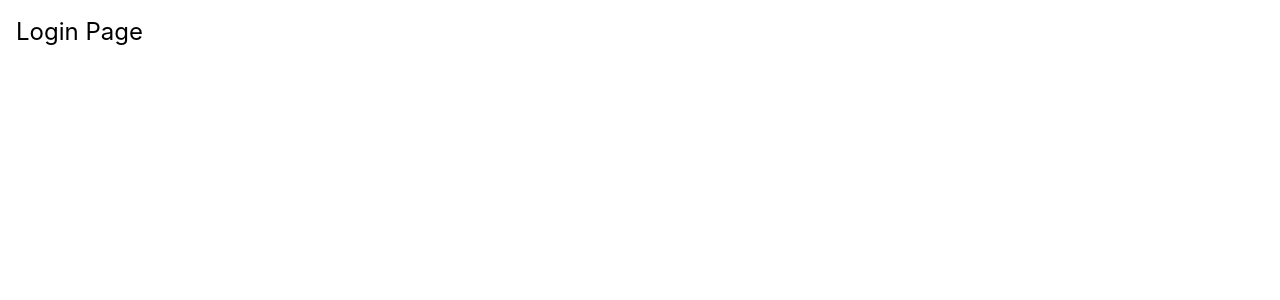
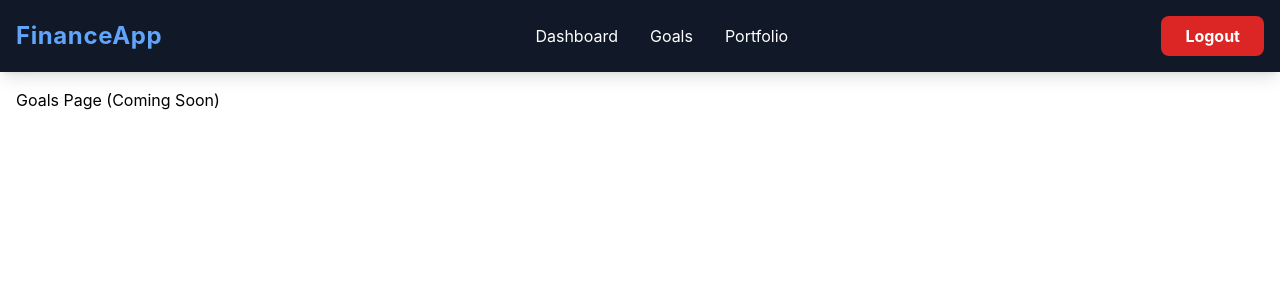
Before and after one commit to springboardmentor973/wealth-management-project, a React (Create React App) app in the folder frontend/: page /goals in a window 1280 px wide. Shown: the top 300 px of the page. Built offline with nearby package versions, Linux system fonts and the light colour scheme.

Commit message:
Final Navbar with links and logout

```diff
--- a/frontend/src/App.js
+++ b/frontend/src/App.js
@@ -1,10 +1,37 @@
+import React from "react";
+import { BrowserRouter as Router, Routes, Route } from "react-router-dom";
+
+// Import your Navbar
+import Navbar from "./components/Navbar";
+
+// Import the Login page you already had
 import Login from "./pages/Login";
 
 function App() {
   return (
-    <div className="p-4">
-      <Login />
-    </div>
+    // We MUST wrap everything in Router for the Navbar links to work
+    <Router>
+      <div className="app-container">
+        {/* This places the Navbar at the top of every page */}
+        <Navbar />
+
+        <div className="p-4">
+          <Routes>
+            {/* Route 1: Show Login page by default */}
+            <Route path="/" element={<Login />} />
+
+            {/* Route 2: Explicit Login path */}
+            <Route path="/login" element={<Login />} />
+
+            {/* Temporary Placeholders for your Navbar links
+               (So you can click them without errors for your screenshot) */}
+            <Route path="/dashboard" element={<h2>Dashboard Page (Coming Soon)</h2>} />
+            <Route path="/goals" element={<h2>Goals Page (Coming Soon)</h2>} />
+            <Route path="/portfolio" element={<h2>Portfolio Page (Coming Soon)</h2>} />
+          </Routes>
+        </div>
+      </div>
+    </Router>
   );
 }
 
--- a/frontend/src/components/Navbar.js
+++ b/frontend/src/components/Navbar.js
@@ -1,38 +1,28 @@
 import React from 'react';
-import { Link } from 'react-router-dom';
+import { Link, useNavigate } from 'react-router-dom';
 
 const Navbar = () => {
+  const navigate = useNavigate();
+
+  const handleLogout = () => {
+    localStorage.removeItem('access_token'); // Clears the token
+    navigate('/login'); // Redirects to login
+  };
+
   return (
-    // 1. Main container: Flexbox, dark bg, white text, padding
-    <nav className="flex justify-between items-center bg-gray-800 text-white p-4 shadow-md">
-
-      {/* 2. Logo */}
-      <div className="text-xl font-bold">
-        <h2>FinanceApp</h2>
+    <nav className="flex justify-between items-center bg-gray-900 text-white p-4 shadow-lg">
+      <div className="text-2xl font-bold tracking-wide text-blue-400">
+        FinanceApp
       </div>
 
-      {/* 3. Links: Flex row, space between items */}
-      <ul className="flex space-x-6">
-        <li>
-          <Link to="/dashboard" className="hover:text-blue-400 transition duration-200">
-            Dashboard
-          </Link>
-        </li>
-        <li>
-          <Link to="/login" className="hover:text-blue-400 transition duration-200">
-            Login
-          </Link>
-        </li>
-        <li>
-          <Link to="/register" className="hover:text-blue-400 transition duration-200">
-            Register
-          </Link>
-        </li>
+      <ul className="flex space-x-8">
+        <li><Link to="/dashboard" className="hover:text-blue-300 transition duration-300">Dashboard</Link></li>
+        <li><Link to="/goals" className="hover:text-blue-300 transition duration-300">Goals</Link></li>
+        <li><Link to="/portfolio" className="hover:text-blue-300 transition duration-300">Portfolio</Link></li>
       </ul>
 
-      {/* 4. Logout Button: Red bg, rounded corners */}
       <div>
-        <button className="bg-red-500 hover:bg-red-600 text-white font-bold py-2 px-4 rounded transition duration-200">
+        <button onClick={handleLogout} className="bg-red-600 hover:bg-red-700 text-white font-bold py-2 px-6 rounded-lg transition duration-300">
           Logout
         </button>
       </div>
```
